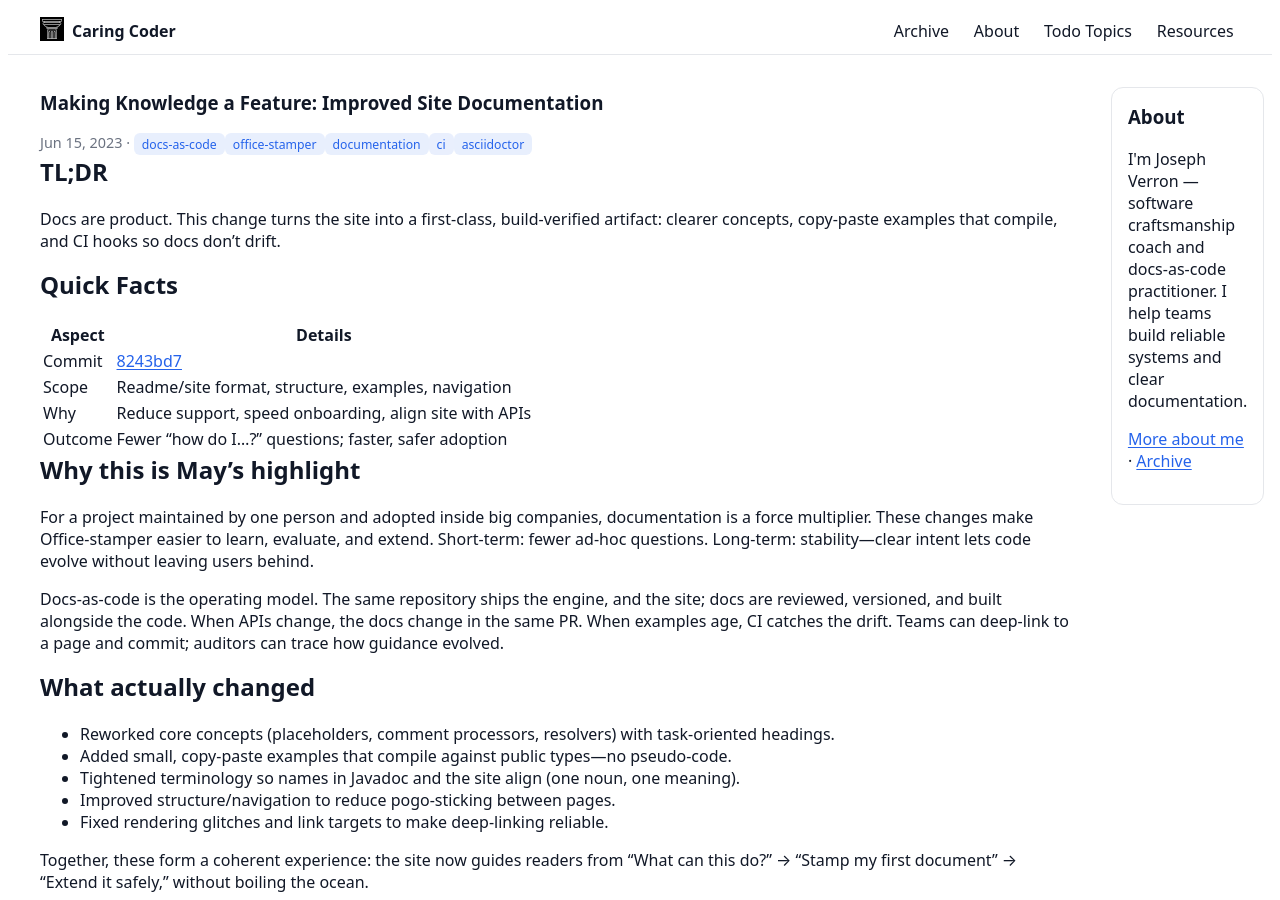
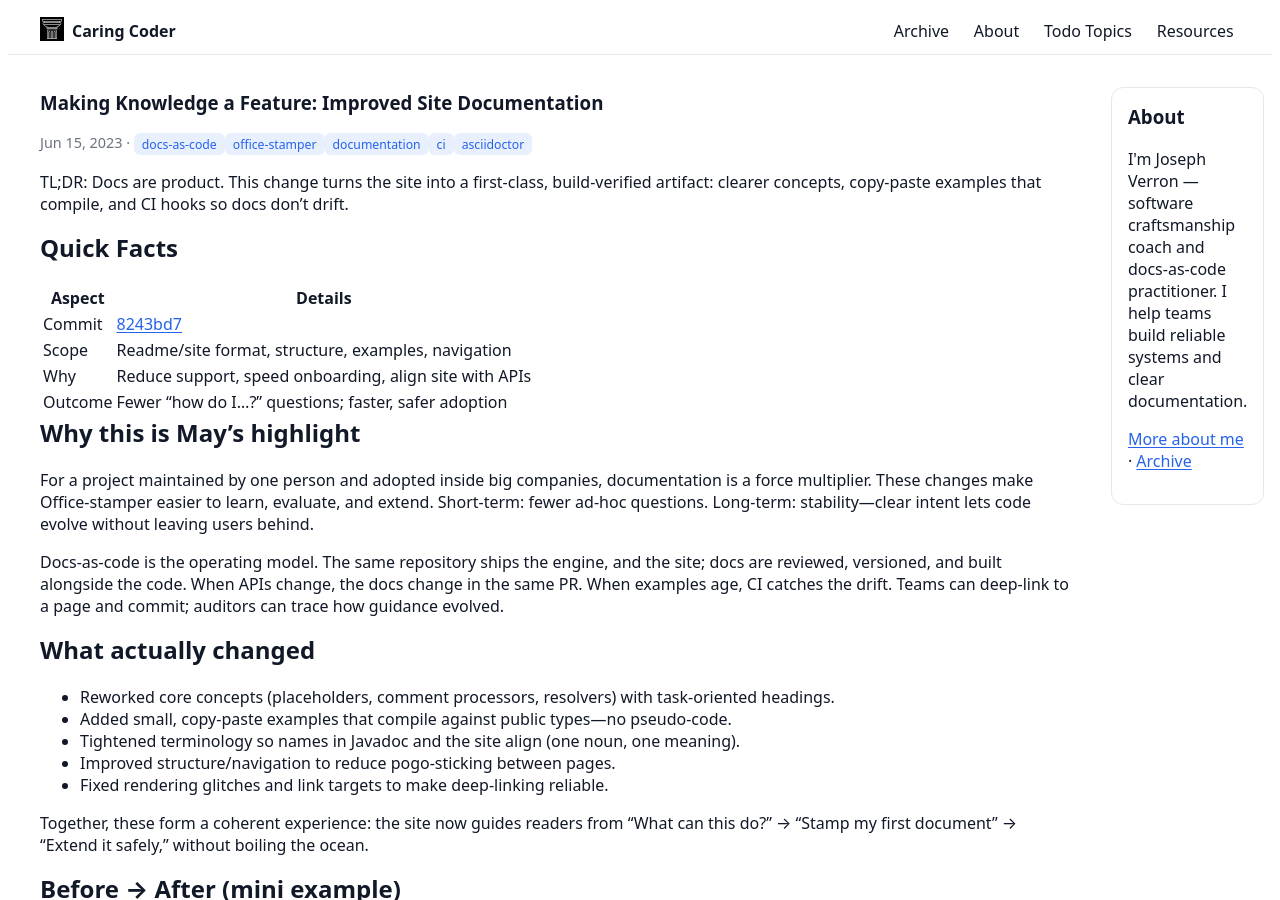
Before and after one commit to verronpro/blog, a Jekyll site: the page built from _posts/2023-06-15-monthly-commit-improved-site-documentation.md, in a window 1280 px wide and 900 px high. Built offline with Jekyll 4.4.1, drawn with Linux system fonts in a browser that asks for light colours.

```diff
--- a/_posts/2023-06-15-monthly-commit-improved-site-documentation.md
+++ b/_posts/2023-06-15-monthly-commit-improved-site-documentation.md
@@ -8,9 +8,7 @@ tags: [docs-as-code, office-stamper, documentation, ci, asciidoctor]
 description: "Turning the website into a first-class, build-verified artifact: clearer concepts, copy‑paste examples, and CI‑friendly docs that scale a solo‑maintained library inside enterprises."
 ---
 
-## TL;DR
-
-Docs are product. This change turns the site into a first‑class, build‑verified artifact: clearer concepts, copy‑paste examples that compile, and CI hooks so docs don’t drift.
+TL;DR: Docs are product. This change turns the site into a first‑class, build‑verified artifact: clearer concepts, copy‑paste examples that compile, and CI hooks so docs don’t drift.
 
 ## Quick Facts
 
```
